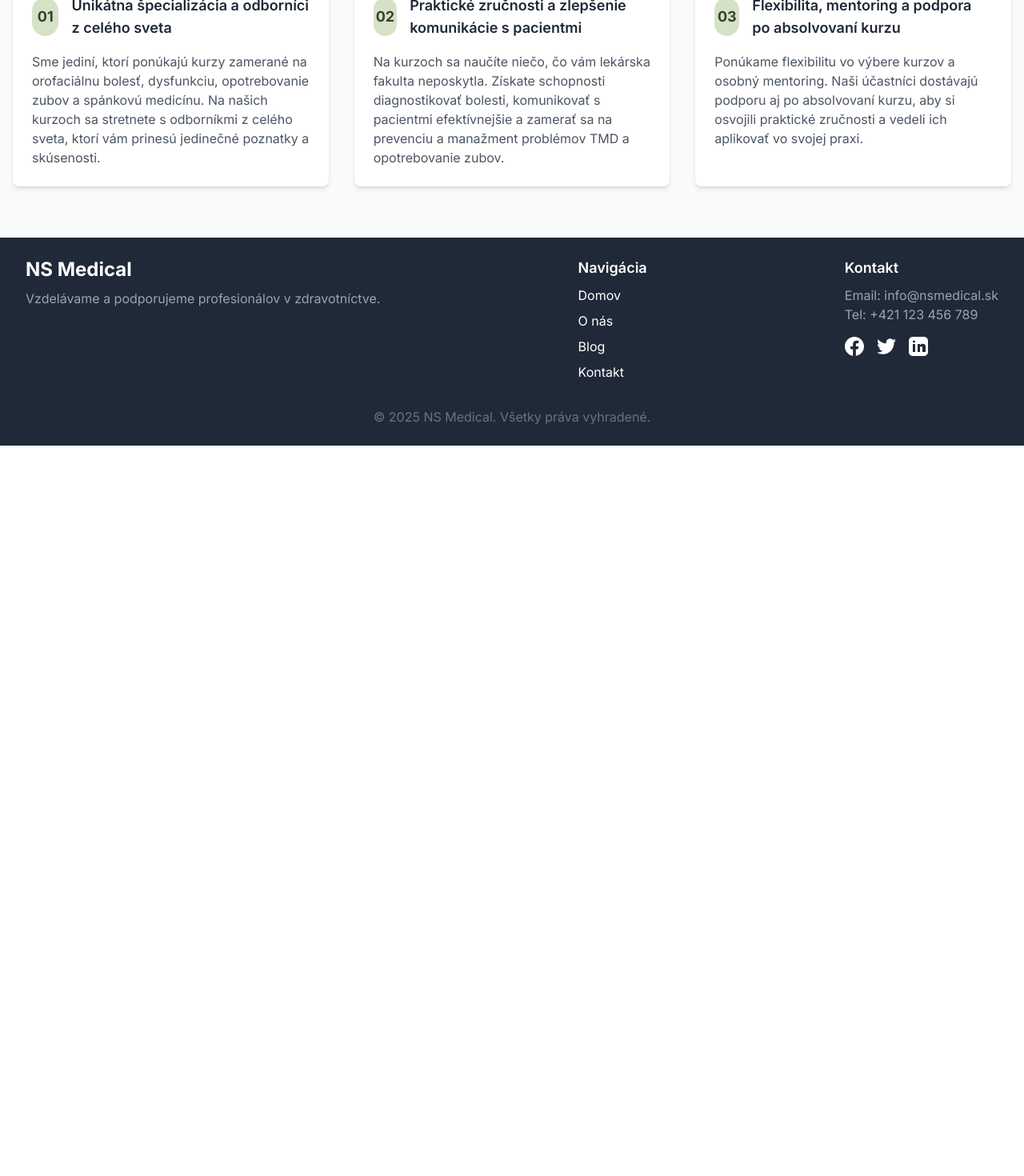
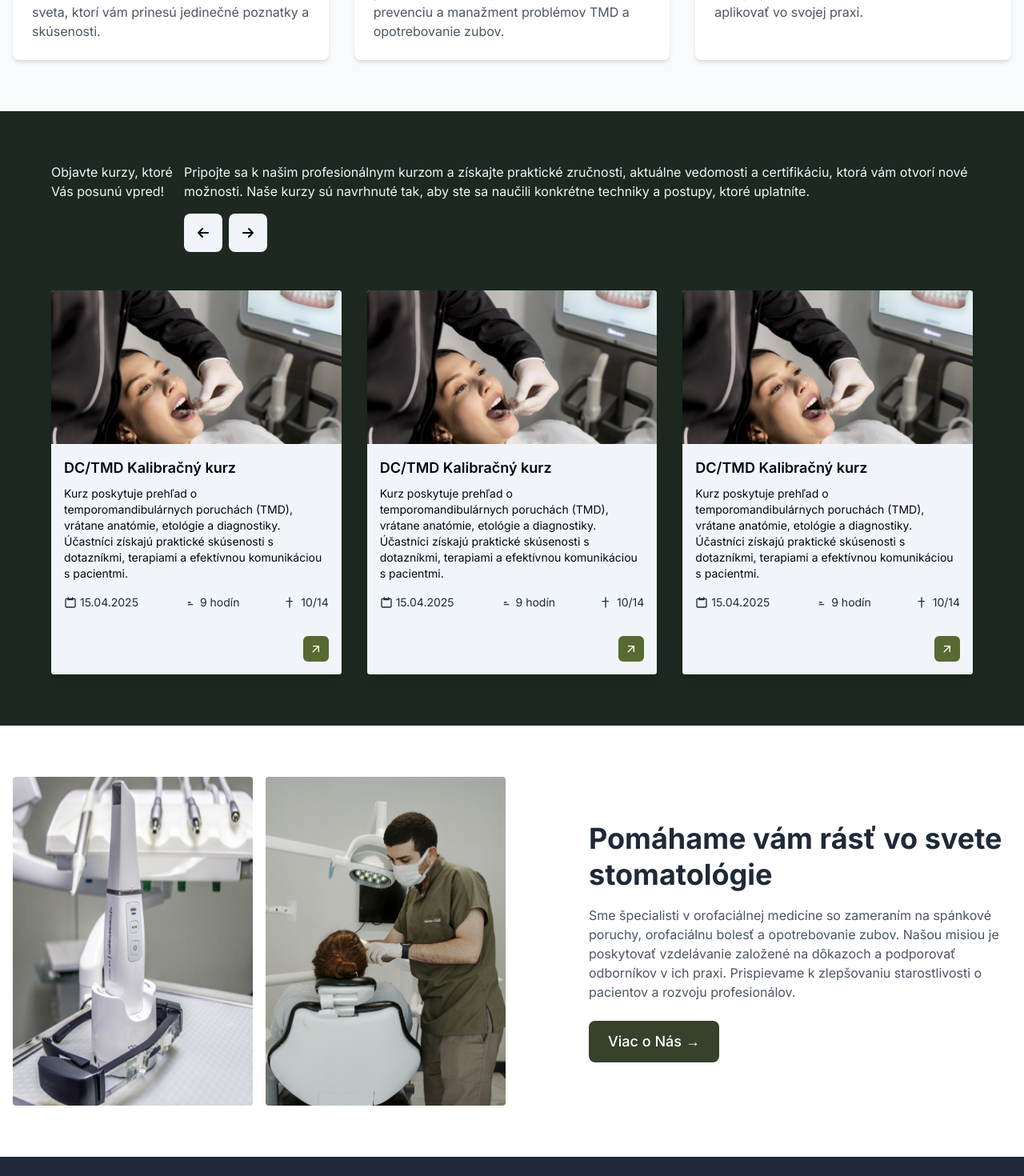
Before and after one commit to dejvidEm/dentistry_courses, a React (Vite) app: page / in a window 1280 px wide. Shown: the part 1000-2470 px from the top of the page at 80% size. Before the commit the page ends 1557 px from the top, so only its background shows below. Built offline with nearby package versions, Linux system fonts and the light colour scheme.

Commit message:
update hmepage

```diff
--- a/src/components/pages/Blog.tsx
+++ b/src/components/pages/Blog.tsx
@@ -3,7 +3,7 @@ import React from 'react'
 const Blog = () => {
   return (
     <div>
-      <div>toto je blog page</div>
+      <div>toto je blog page vikinka</div>
     </div>
   )
 }
--- a/src/components/pages/Homepage.tsx
+++ b/src/components/pages/Homepage.tsx
@@ -1,4 +1,8 @@
 import React from "react";
+
+import CourseCard from "../ui/CourseCard";
+
+import { FaArrowRight, FaArrowLeft } from "react-icons/fa6";
 
 // Typy pre dynamické dáta
 interface Feature {
@@ -14,13 +18,28 @@ interface HeroContent {
   buttonLink: string;
 }
 
+interface HeroContent2 {
+  heading: string;
+  description: string;
+  buttonText: string;
+  buttonLink: string;
+}
+
 // Hardcodované dáta (na nahradenie z API)
 const heroContent: HeroContent = {
   heading: "Staňte sa expertom v stomatológii!",
   description:
     "Vitajte na našich kurzoch pre zubných lekárov, fyzioterapeutov a študentov zubného lekárstva. Špecializujeme sa na orofaciálnu bolesť, dysfunkciu, opotrebovanie zubov a spánkovú medicínu. Našim cieľom je poskytovať vedecky podložené vzdelávanie, ktoré vám pomôže poskytovať pacientom komplexnú a kvalitnú starostlivosť.",
   buttonText: "Všetky naše kurzy →",
-  buttonLink: "/kurzy"
+  buttonLink: "/kurzy",
+};
+
+const heroContent2: HeroContent = {
+  heading: "Pomáhame vám rásť vo svete stomatológie",
+  description:
+    "Sme špecialisti v orofaciálnej medicíne so zameraním na spánkové poruchy, orofaciálnu bolesť a opotrebovanie zubov. Našou misiou je poskytovať vzdelávanie založené na dôkazoch a podporovať odborníkov v ich praxi. Prispievame k zlepšovaniu starostlivosti o pacientov a rozvoju profesionálov.",
+  buttonText: "Viac o Nás →",
+  buttonLink: "/kurzy",
 };
 
 const features: Feature[] = [
@@ -61,24 +80,29 @@ const HomePage: React.FC = () => {
             {heroContent.buttonText}
           </a>
         </div>
-        <div className="grid grid-cols-2 gap-4">
-          <div className="grid grid-rows-2 gap-4">
+        <div className="grid grid-cols-3 gap-4">
+          {/* Prvý stĺpec */}
+          <div className="col-span-1 flex flex-col gap-4">
             <img
               src="/src/assets/Homepage_photo_1.png"
-              alt="Patient Treatment"
-              className="w-full h-auto rounded shadow-md"
+              alt="Image 1"
+              className="rounded"
             />
             <img
-              src="/src/assets/Homepage_photo_2.png"
-              alt="Dentist at work"
-              className="w-full h-auto rounded shadow-md"
+              src="/src/assets/Homepage_photo_3.png"
+              alt="Image 2"
+              className="rounded"
             />
           </div>
-          <img
-            src="/src/assets/Homepage_photo_3.png"
-            alt="Scanner"
-            className="w-full h-auto rounded shadow-md"
-          />
+
+          {/* Druhý stĺpec */}
+          <div className="col-span-2">
+            <img
+              src="/src/assets/Homepage_photo_2.png"
+              alt="Image 3"
+              className="rounded h-full w-full object-cover"
+            />
+          </div>
         </div>
       </section>
 
@@ -108,6 +132,91 @@ const HomePage: React.FC = () => {
           </div>
         </div>
       </section>
+
+      {/* tmavoyelena sekcia s kurzami */}
+      <section className="bg-[#1C2820] py-16 px-16 flex flex-col gap-12">
+        <div className="flex flex-row">
+          <h1 className="text-slate-100">
+            Objavte kurzy, ktoré Vás posunú vpred!
+          </h1>
+          <div className="flex flex-col gap-4">
+            <div>
+              <p className="text-slate-100">
+                Pripojte sa k našim profesionálnym kurzom a získajte praktické
+                zručnosti, aktuálne vedomosti a certifikáciu, ktorá vám otvorí
+                nové možnosti. Naše kurzy sú navrhnuté tak, aby ste sa naučili
+                konkrétne techniky a postupy, ktoré uplatníte.
+              </p>
+            </div>
+            <div className="flex flex-row gap-2">
+              <div className="bg-slate-100 rounded-lg p-4">
+                <FaArrowLeft className="" />
+              </div>
+              <div className="bg-slate-100 rounded-lg p-4">
+                <FaArrowRight className="" />
+              </div>
+            </div>
+          </div>
+        </div>
+
+        {/* slider s kurzami */}
+        <div className="flex flex-row gap-8">
+          <CourseCard
+            image="/src/assets/Homepage_photo_2.png"
+            title="DC/TMD Kalibračný kurz"
+            description="Kurz poskytuje prehľad o temporomandibulárnych poruchách (TMD), vrátane anatómie, etológie a diagnostiky. Účastníci získajú praktické skúsenosti s dotazníkmi, terapiami a efektívnou komunikáciou s pacientmi."
+            date="15.04.2025"
+            duration="9 hodín"
+            capacity="10/14"
+          />
+          <CourseCard
+            image="/src/assets/Homepage_photo_2.png"
+            title="DC/TMD Kalibračný kurz"
+            description="Kurz poskytuje prehľad o temporomandibulárnych poruchách (TMD), vrátane anatómie, etológie a diagnostiky. Účastníci získajú praktické skúsenosti s dotazníkmi, terapiami a efektívnou komunikáciou s pacientmi."
+            date="15.04.2025"
+            duration="9 hodín"
+            capacity="10/14"
+          />
+          <CourseCard
+            image="/src/assets/Homepage_photo_2.png"
+            title="DC/TMD Kalibračný kurz"
+            description="Kurz poskytuje prehľad o temporomandibulárnych poruchách (TMD), vrátane anatómie, etológie a diagnostiky. Účastníci získajú praktické skúsenosti s dotazníkmi, terapiami a efektívnou komunikáciou s pacientmi."
+            date="15.04.2025"
+            duration="9 hodín"
+            capacity="10/14"
+          />
+        </div>
+      </section>
+
+      {/* sekcia s fotkami na lavej strane */}
+      <section className="max-w-7xl mx-auto px-4 py-16 grid grid-cols-1 lg:grid-cols-2 gap-48 items-center">
+      {/* Prvý stĺpec */}
+      <div className="flex flex-row gap-4">
+            <img
+              src="/src/assets/Homepage_photo_1.png"
+              alt="Image 1"
+              className="rounded w-[300px]"
+            />
+            <img
+              src="/src/assets/Homepage_photo_3.png"
+              alt="Image 2"
+              className="rounded w-[300px]"
+            />
+        </div>
+        {/* druhý stĺpec */}
+        <div>
+          <h1 className="text-4xl font-bold text-gray-800 leading-tight">
+            {heroContent2.heading}
+          </h1>
+          <p className="mt-4 text-gray-600">{heroContent2.description}</p>
+          <a
+            href={heroContent2.buttonLink}
+            className="mt-6 inline-block px-6 py-3 bg-[#38412b] text-white text-lg font-medium rounded-lg hover:bg-[#2f371f] transition"
+          >
+            {heroContent2.buttonText}
+          </a>
+        </div>
+      </section>
     </div>
   );
 };
--- /dev/null
+++ b/src/components/ui/CourseCard.tsx
@@ -0,0 +1,87 @@
+import React from 'react';
+import { MdArrowOutward } from "react-icons/md";
+
+
+type CourseCardProps = {
+    image: string;
+    title: string;
+    description: string;
+    date: string;
+    duration: string;
+    capacity: string;
+  };
+
+const CourseCard: React.FC<CourseCardProps> = ({ image, title, description, date, duration, capacity }) => {
+  return (
+    <div className="max-w-md mx-auto bg-slate-100 text-gray-950 rounded overflow-hidden shadow-lg">
+      <img src={image} alt={title} className="w-full h-48 object-cover" />
+      <div className="p-4">
+        <h2 className="text-lg font-semibold mb-2">{title}</h2>
+        <p className="text-sm text-gray-950 mb-4">{description}</p>
+        <div className="flex items-center justify-between text-sm text-gray-800">
+          <div className="flex items-center">
+            <svg
+              xmlns="http://www.w3.org/2000/svg"
+              className="h-4 w-4 mr-1"
+              fill="none"
+              viewBox="0 0 24 24"
+              stroke="currentColor"
+            >
+              <path
+                strokeLinecap="round"
+                strokeLinejoin="round"
+                strokeWidth={2}
+                d="M8 7V3m8 4V3m-9 4h10M5 21h14a2 2 0 002-2V7a2 2 0 00-2-2H5a2 2 0 00-2 2v12a2 2 0 002 2z"
+              />
+            </svg>
+            <span>{date}</span>
+          </div>
+          <div className="flex items-center">
+            <svg
+              xmlns="http://www.w3.org/2000/svg"
+              className="h-4 w-4 mr-1"
+              fill="none"
+              viewBox="0 0 24 24"
+              stroke="currentColor"
+            >
+              <path
+                strokeLinecap="round"
+                strokeLinejoin="round"
+                strokeWidth={2}
+                d="M8 16h8M8 12h4"
+              />
+            </svg>
+            <span>{duration}</span>
+          </div>
+          <div className="flex items-center">
+            <svg
+              xmlns="http://www.w3.org/2000/svg"
+              className="h-4 w-4 mr-1"
+              fill="none"
+              viewBox="0 0 24 24"
+              stroke="currentColor"
+            >
+              <path
+                strokeLinecap="round"
+                strokeLinejoin="round"
+                strokeWidth={2}
+                d="M3 10h11M9 21V3"
+              />
+            </svg>
+            <span>{capacity}</span>
+          </div>
+        </div>
+      </div>
+      <div className="p-4 bg-slate-100 flex justify-end">
+        <button
+          className="bg-[#586A31] text-white px-2 py-2 rounded-md hover:bg-[#414F22]"
+          type="button"
+        >
+          <MdArrowOutward />
+        </button>
+      </div>
+    </div>
+  );
+};
+
+export default CourseCard;
--- a/tailwind.config.js
+++ b/tailwind.config.js
@@ -2,7 +2,16 @@
 export default {
   content: ["./index.html", "./src/**/*.{js,ts,jsx,tsx}"],
   theme: {
-    extend: {},
+    extend: {
+      colors: {
+        green: {
+          100: '#e5f8e5',
+          200: '#ccefd3',
+          300: '#b3e6c1',
+          800: '#336633',
+        },
+      },
+    },
   },
   plugins: [],
 };
```
Also changed, not shown: src/components/ui/SectionHeading.tsx (added).
